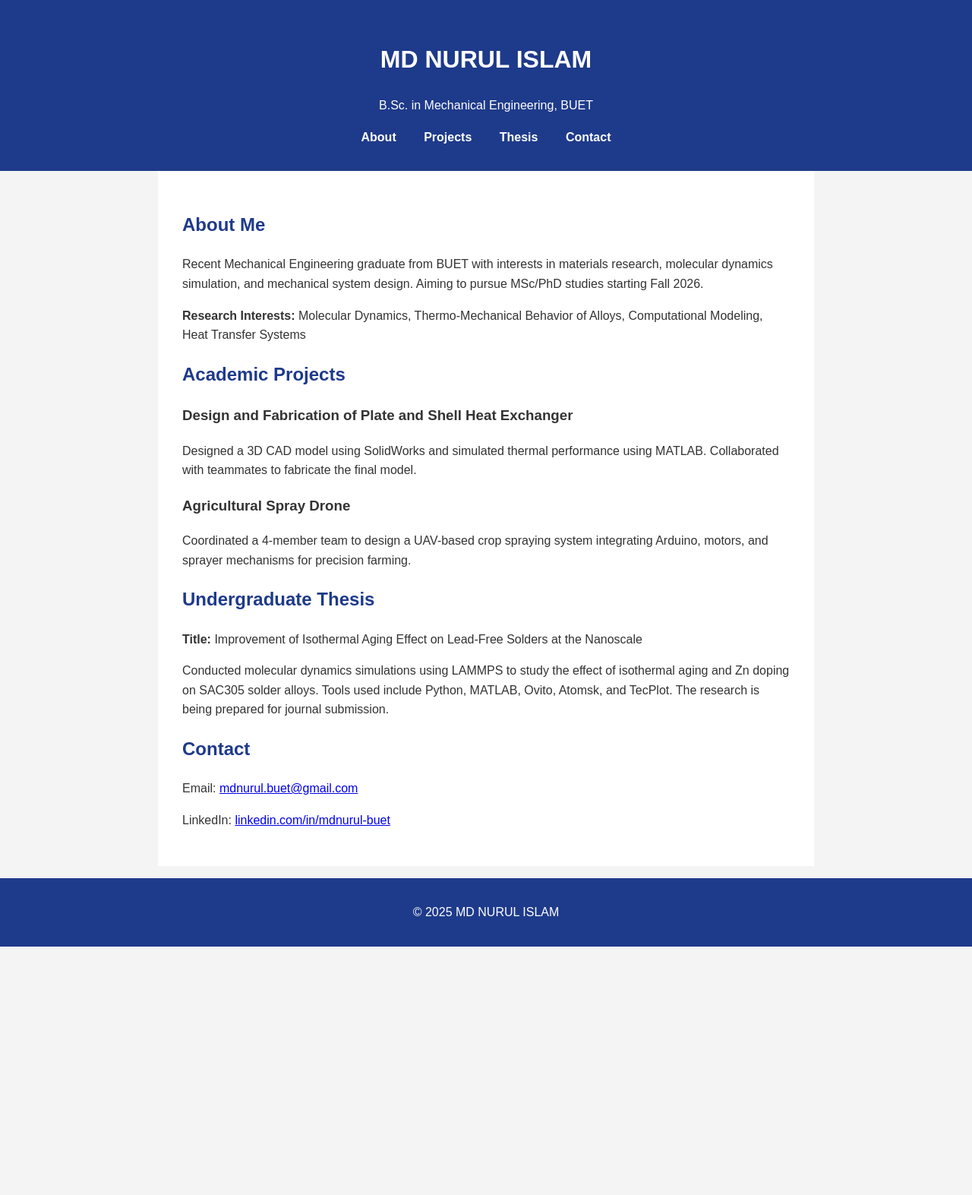
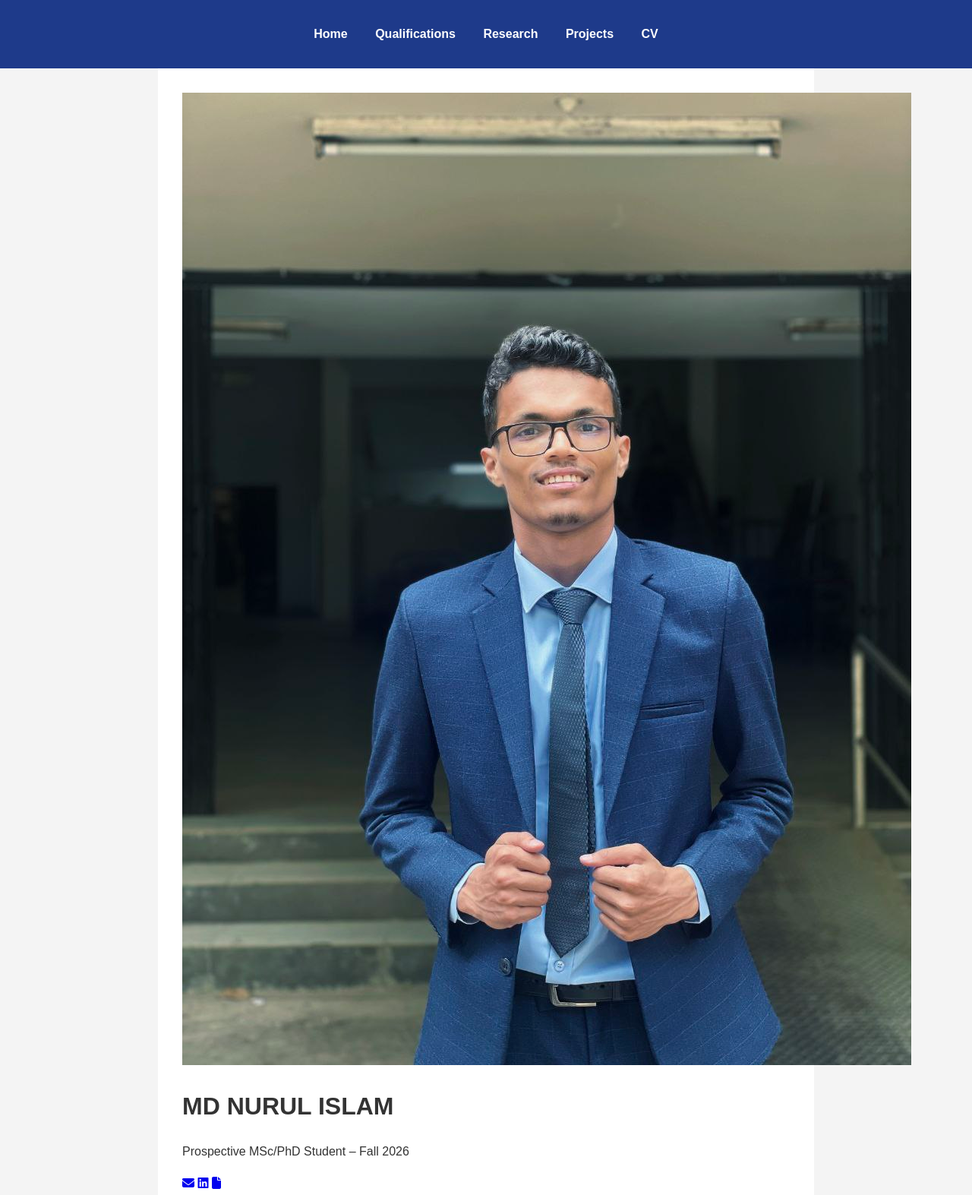
Before and after one commit to mdnurul-buet/mdnurul-buet.github.io, a plain HTML site: page index.html in a window 1280 px wide. Shown: the top 1573 px of the page at 76% size. Before the commit the page ends 1246 px from the top, so only its background shows below. Drawn offline with Linux system fonts and the light colour scheme.

Commit message:
Update index.html

```diff
--- a/index.html
+++ b/index.html
@@ -5,53 +5,41 @@
   <meta name="viewport" content="width=device-width, initial-scale=1.0"/>
   <title>MD NURUL ISLAM | Mechanical Engineer</title>
   <link rel="stylesheet" href="css/styles.css" />
+  <link rel="stylesheet" href="https://cdnjs.cloudflare.com/ajax/libs/font-awesome/6.4.0/css/all.min.css" />
 </head>
 <body>
   <header>
-    <h1>MD NURUL ISLAM</h1>
-    <p>B.Sc. in Mechanical Engineering, BUET</p>
     <nav>
-      <a href="#about">About</a>
-      <a href="#projects">Projects</a>
-      <a href="#thesis">Thesis</a>
-      <a href="#contact">Contact</a>
+      <div class="nav-links">
+        <a href="#">Home</a>
+        <a href="#qualifications">Qualifications</a>
+        <a href="#research">Research</a>
+        <a href="#projects">Projects</a>
+        <a href="#cv">CV</a>
+      </div>
     </nav>
   </header>
 
-  <main>
-    <section id="about">
-      <h2>About Me</h2>
-      <p>Recent Mechanical Engineering graduate from BUET with interests in materials research, molecular dynamics simulation, and mechanical system design. Aiming to pursue MSc/PhD studies starting Fall 2026.</p>
-      <p><strong>Research Interests:</strong> Molecular Dynamics, Thermo-Mechanical Behavior of Alloys, Computational Modeling, Heat Transfer Systems</p>
-    </section>
+  <main class="hero-section">
+    <div class="hero-left">
+      <img src="images/dp.jpg" alt="MD Nurul Islam" class="profile-pic"/>
+      <h1>MD NURUL ISLAM</h1>
+      <p class="subtitle">Prospective MSc/PhD Student – Fall 2026</p>
+      <div class="icons">
+        <a href="mailto:mdnurul.buet@gmail.com"><i class="fas fa-envelope"></i></a>
+        <a href="https://linkedin.com/in/mdnurul-buet" target="_blank"><i class="fab fa-linkedin"></i></a>
+        <a href="cv/Nurul.pdf" target="_blank"><i class="fas fa-file"></i></a>
+      </div>
+    </div>
 
-    <section id="projects">
-      <h2>Academic Projects</h2>
-      <article>
-        <h3>Design and Fabrication of Plate and Shell Heat Exchanger</h3>
-        <p>Designed a 3D CAD model using SolidWorks and simulated thermal performance using MATLAB. Collaborated with teammates to fabricate the final model.</p>
-      </article>
-      <article>
-        <h3>Agricultural Spray Drone</h3>
-        <p>Coordinated a 4-member team to design a UAV-based crop spraying system integrating Arduino, motors, and sprayer mechanisms for precision farming.</p>
-      </article>
-    </section>
-
-    <section id="thesis">
-      <h2>Undergraduate Thesis</h2>
-      <p><strong>Title:</strong> Improvement of Isothermal Aging Effect on Lead-Free Solders at the Nanoscale</p>
-      <p>Conducted molecular dynamics simulations using LAMMPS to study the effect of isothermal aging and Zn doping on SAC305 solder alloys. Tools used include Python, MATLAB, Ovito, Atomsk, and TecPlot. The research is being prepared for journal submission.</p>
-    </section>
-
-    <section id="contact">
-      <h2>Contact</h2>
-      <p>Email: <a href="mailto:mdnurul.buet@gmail.com">mdnurul.buet@gmail.com</a></p>
-      <p>LinkedIn: <a href="https://www.linkedin.com/in/mdnurul-buet" target="_blank">linkedin.com/in/mdnurul-buet</a></p>
-    </section>
+    <div class="hero-right">
+      <p>
+        I am a recent Mechanical Engineering graduate from BUET, passionate about computational simulation, molecular dynamics, and thermal-fluid systems. I have worked on a number of projects involving SolidWorks, MATLAB, Python, and simulation software like LAMMPS and ANSYS.
+      </p>
+      <p>
+        Currently, I’m seeking graduate opportunities for Fall 2026 focusing on <strong>Heat Transfer</strong>, <strong>Computational Mechanics</strong>, <strong>Nanomaterials</strong>, and <strong>Molecular Dynamics Simulation</strong>.
+      </p>
+    </div>
   </main>
-
-  <footer>
-    <p>&copy; 2025 MD NURUL ISLAM</p>
-  </footer>
 </body>
 </html>
```
